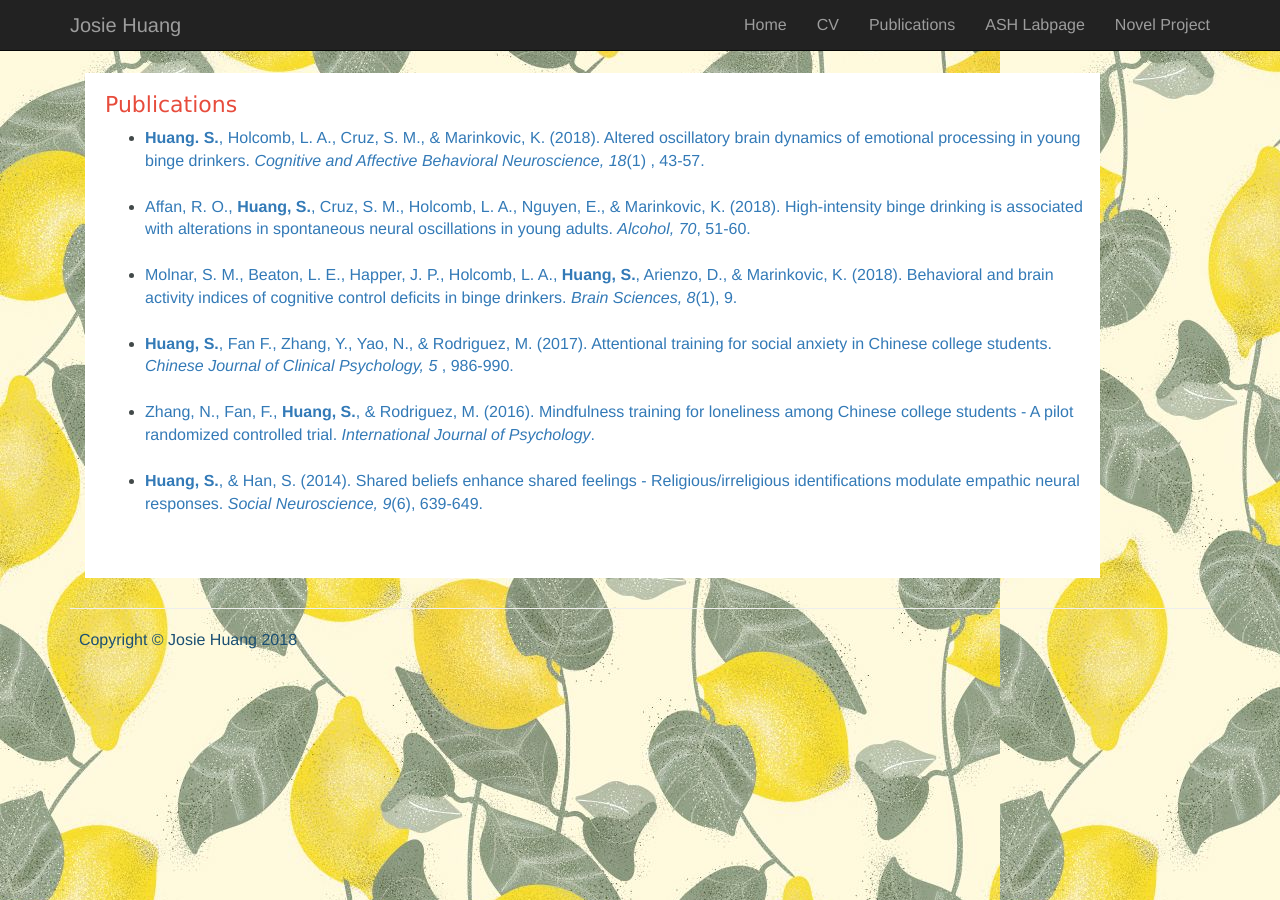
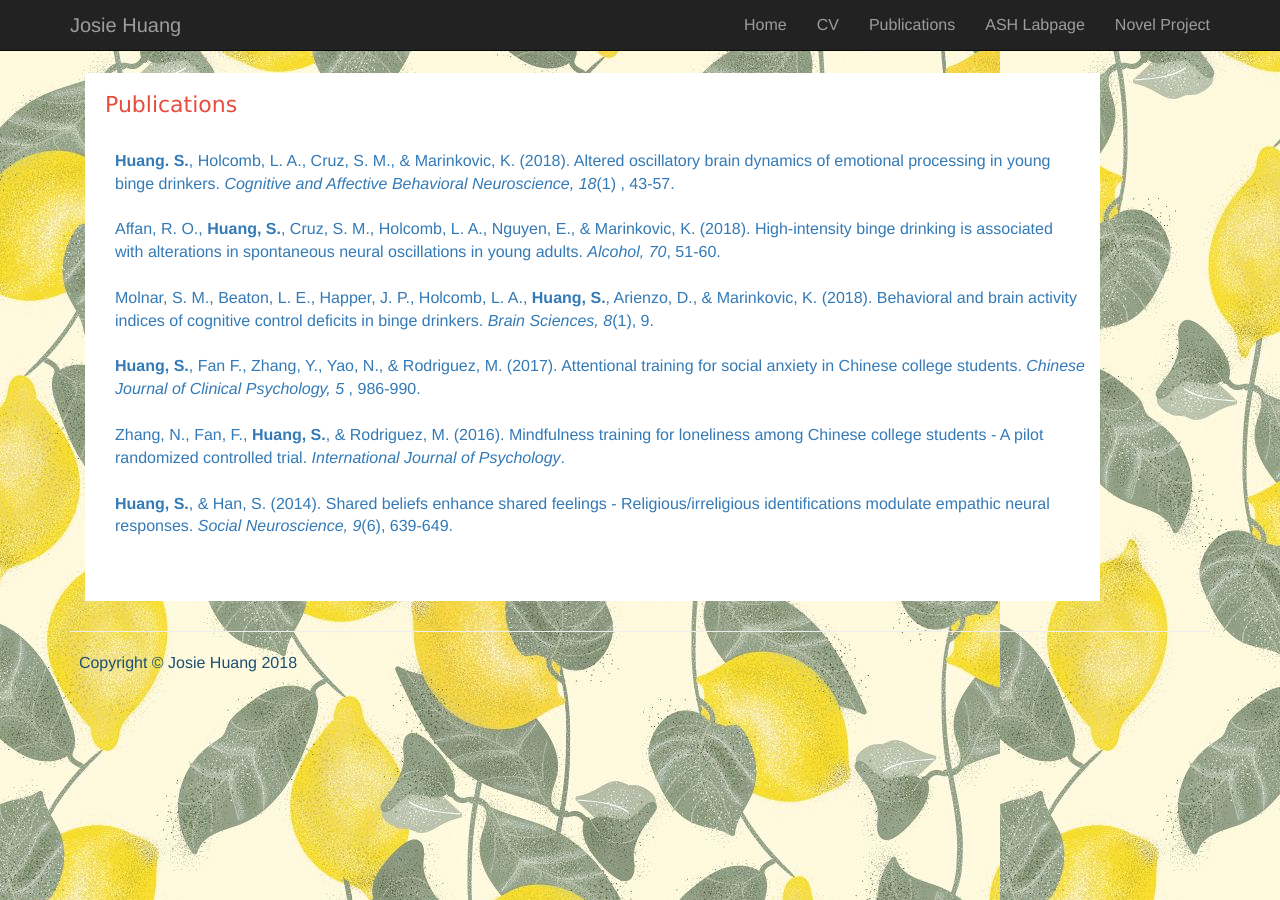
Before and after one commit to josie-shuang/josie-shuang.github.io, a Jekyll site: the page built from publications.html, in a window 1280 px wide. Built offline with Jekyll 4.4.1, drawn with Linux system fonts in a browser that asks for light colours.

Commit message:
Update publications.html

```diff
--- a/publications.html
+++ b/publications.html
@@ -3,12 +3,14 @@
 ---
 
 <!---------- Publications  --------->
+<section id="publication">
 	<div class="row">
 		<div class="container">
 		     <div class="col-md-11">     <!-- define the position, grid border=11 -->
 				<div class="rounded_panel txt_lightgrey">
 					<div class="top-rounded-panel grey-bg">
 						<h1> Publications </h1>
+						<br>
 					</div>
 					<div class="content-rounded-panel">
 						<ul>
@@ -22,3 +24,5 @@
 			</div>
 		</div>
 	</div>
+
+</section>
```
Lines whose indentation alone changed are shown as unchanged.
